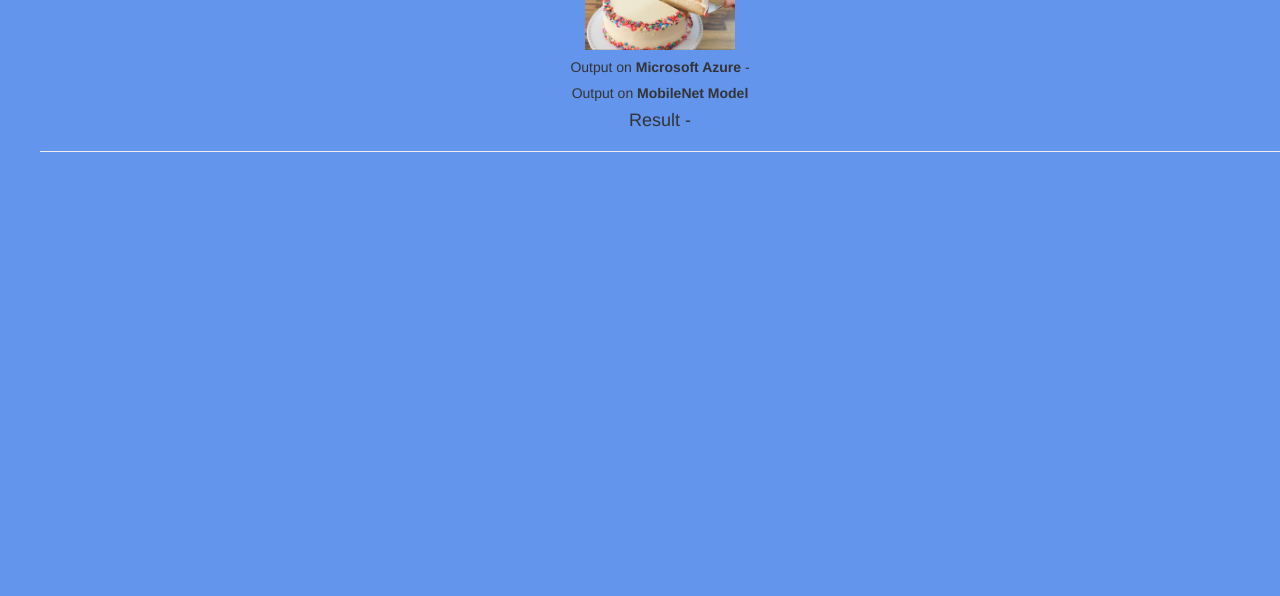
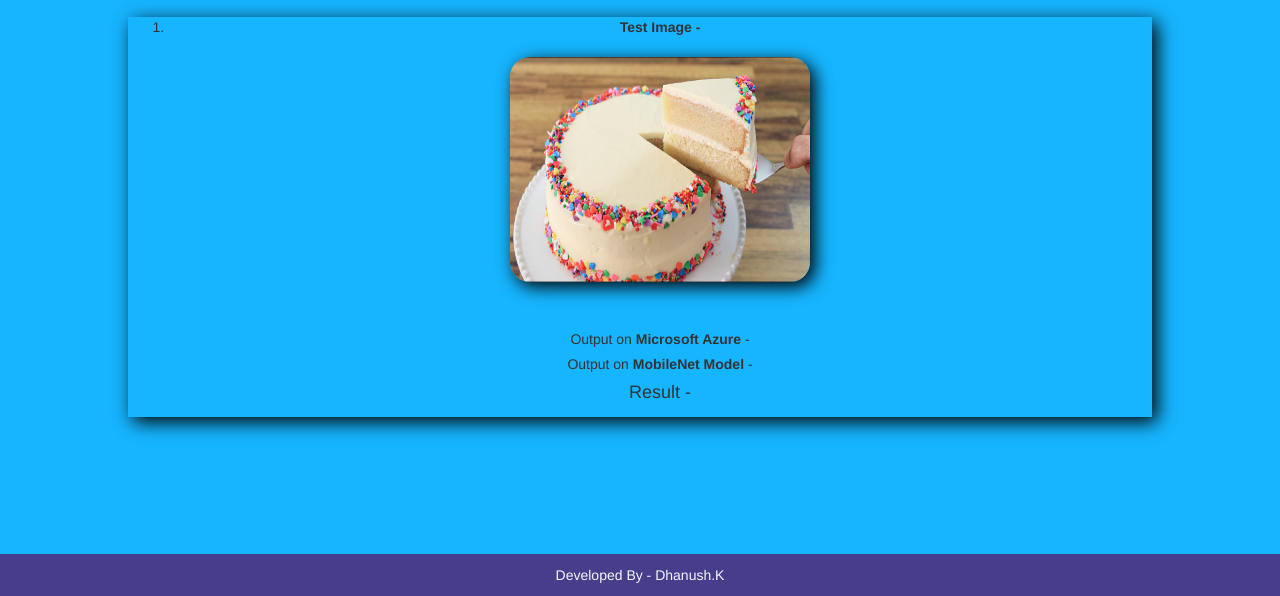
Before and after one commit to TennisStudent/Dhanush-Case-Study-Part-1, a plain HTML site: page index.html in a window 1280 px wide. Shown: the part 204-800 px from the top of the page. Drawn offline with nearby package versions, Linux system fonts and the light colour scheme; a web font is replaced by a local one.

Commit message:
Add files via upload

```diff
--- a/index.html
+++ b/index.html
@@ -23,26 +23,31 @@
                <img src="logo-removebg-preview.png">
            </span>
         </div>
-        <ol>
+        <hr>
+        <marquee height="60px" direction="left">The upcoming images will be the testing images for both identification apps!</marquee>
+        <br><br>
           <div class="text_images_and_result">
+            <ol>
             <li>
-              <b>Text Image - </b><img src="cake.png" class="img-responsive">
+              <b>Test Image - </b><br><br><img src="cake.png" class="img-responsive" id="test">
             </li>
+            <br><br>
             <h5>Output on <b>Microsoft Azure</b> -
               <span> </span>
             </h5>
-            <h5>Output on <b>MobileNet Model</b>
+            <h5>Output on <b>MobileNet Model</b> -
             <span> </span>
             </h5>
 
             <div class="result">
               <h4>Result - </h4>
-              <hr>
               <h4> </h4>
             </div>
-
           </div>
 
         </ol>
        </center>
+       <div class="copy-right-footer">
+        Developed By - Dhanush.K
+      </div>
     </body>
--- a/style.css
+++ b/style.css
@@ -1,7 +1,7 @@
 img
 {
-    width: 150px;
-    height: 150px;
+    width: 100px;
+    height: 100px;
 }
 #title
 {
@@ -9,11 +9,34 @@ img
 }
 body
 {
-    background-color:cornflowerblue;
+    background-color:rgb(22, 181, 255);
 }
 #test
 {
-    width: 180px;
-    height: 180px;
+    width: 300px;
+    height: 225px;
     border-radius: 20px;
+    box-shadow: 5px 5px 18px black;
 }
+.text_images_and_result
+{
+    box-shadow: 5px 5px 18px black;
+    width: 80%;
+    height: 400px;
+}
+
+
+
+
+
+
+.copy-right-footer
+{
+    position: fixed;
+    color: aliceblue;
+    bottom: 0;
+    width: 100%;
+    background:darkslateblue;
+    line-height: 3;
+    text-align: center;
+}
```
Also changed, not shown: 1 other file.
